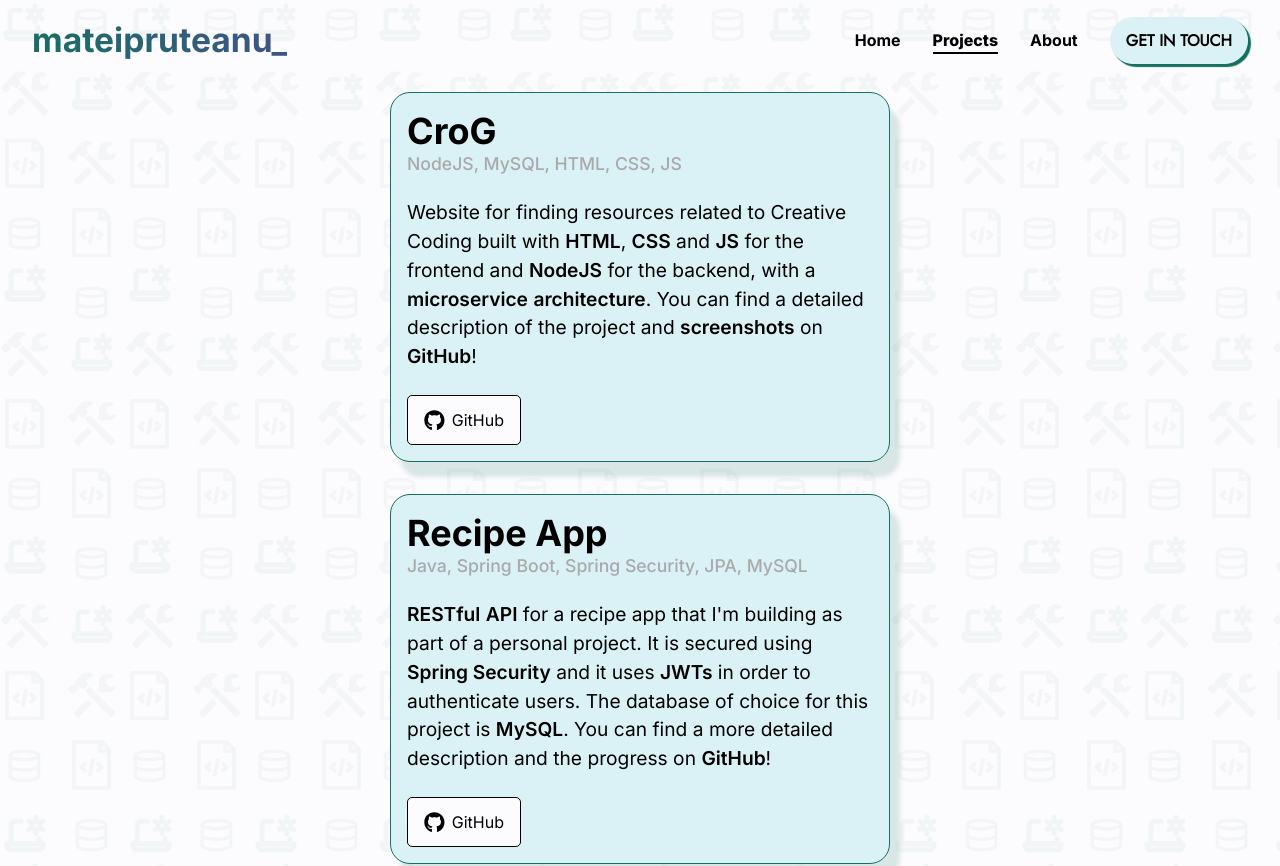
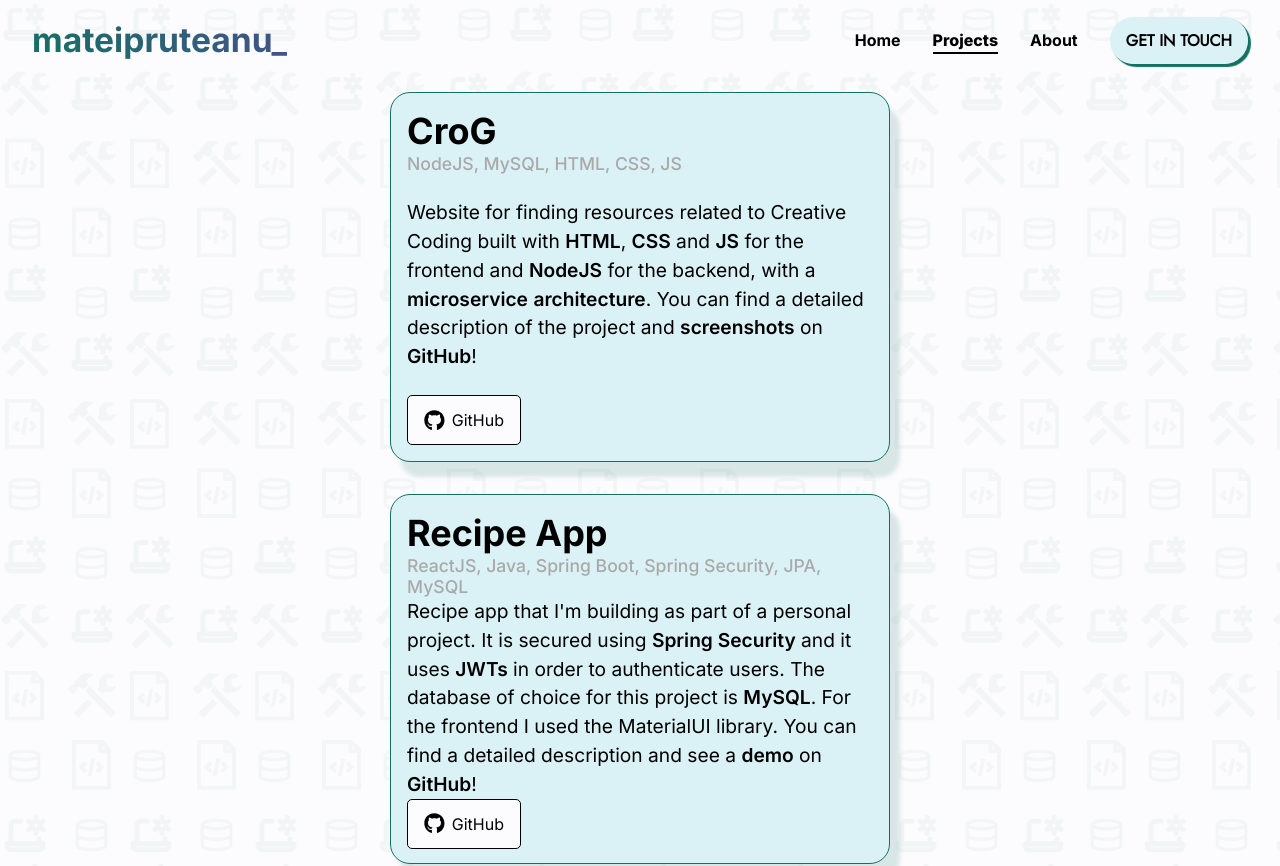
Before and after one commit to mateipruteanu/mateipruteanu.dev, a React (Vite) app: page /projects in a window 1280 px wide. Shown: the top 866 px of the page. Built offline with nearby package versions, Linux system fonts and the light colour scheme; what insights-js would draw is missing.

Commit message:
updated the RecipeApp card

```diff
--- a/src/components/ProjectsPage/Card.jsx
+++ b/src/components/ProjectsPage/Card.jsx
@@ -12,7 +12,7 @@ function Card({index, title, languages, description, linkText, linkImage, link})
         });
     };
 
-    const keywords = ["HTML", "CSS", "JS", "NodeJS", "microservice", "architecture", "screenshots", "GitHub", "personalized", "recommendations", "downloading", "TCP", "ReactJS", "Vercel", "Java", "RESTful", "API", "Spring Security", "JWTs", "MySQL"];
+    const keywords = ["HTML", "CSS", "JS", "NodeJS", "microservice", "architecture", "screenshots", "GitHub", "personalized", "recommendations", "downloading", "TCP", "ReactJS", "Vercel", "Java", "RESTful", "API", "Spring Security", "JWTs", "MySQL", "demo"];
 
     return (
         <div className={"card " + "card_" + index}>
--- a/src/components/ProjectsPage/Projects.jsx
+++ b/src/components/ProjectsPage/Projects.jsx
@@ -20,7 +20,7 @@ function Projects() {
 
     const projects = [
         new Project(1, "CroG", "NodeJS, MySQL, HTML, CSS, JS", "Website for finding resources related to Creative Coding built with HTML, CSS and JS for the frontend and NodeJS for the backend, with a microservice architecture. You can find a detailed description of the project and screenshots on GitHub!", "GitHub", "https://upload.wikimedia.org/wikipedia/commons/9/91/Octicons-mark-github.svg", "https://github.com/mateipruteanu/CroG#readme"),
-        new Project(2, "Recipe App", "Java, Spring Boot, Spring Security, JPA, MySQL", "RESTful API for a recipe app that I'm building as part of a personal project. It is secured using Spring Security and it uses JWTs in order to authenticate users. The database of choice for this project is MySQL. You can find a more detailed description and the progress on GitHub!", "GitHub", "https://upload.wikimedia.org/wikipedia/commons/9/91/Octicons-mark-github.svg", "https://github.com/mateipruteanu/RecipeAppBackend#readme"),
+        new Project(2, "Recipe App", "ReactJS, Java, Spring Boot, Spring Security, JPA, MySQL", "Recipe app that I'm building as part of a personal project. It is secured using Spring Security and it uses JWTs in order to authenticate users. The database of choice for this project is MySQL. For the frontend I used the MaterialUI library. You can find a detailed description and see a demo on GitHub!", "GitHub", "https://upload.wikimedia.org/wikipedia/commons/9/91/Octicons-mark-github.svg", "https://github.com/mateipruteanu/RecipeAppFrontend#readme"),
         new Project(3, "ReadsProfiler", "C++, QT (GUI)", "Desktop app for searching through a book library, getting personalized recommendations and downloading books from the server (over TCP using sockets). You can find a detailed description of the project and screenshots on GitHub!", "GitHub", "https://upload.wikimedia.org/wikipedia/commons/9/91/Octicons-mark-github.svg", "https://github.com/mateipruteanu/readsProfiler_Client#readme"),
         new Project(4, "Portofolio Website", "ReactJS, HTML, CSS", "My portofolio website (the one you are currently viewing) built using ReactJS, HTML and CSS and is hosted on Vercel. You can find a detailed description of the project and screenshots on GitHub!", "GitHub", "https://upload.wikimedia.org/wikipedia/commons/9/91/Octicons-mark-github.svg", "https://github.com/mateipruteanu/mateipruteanu.dev#readme")
     ];
```
